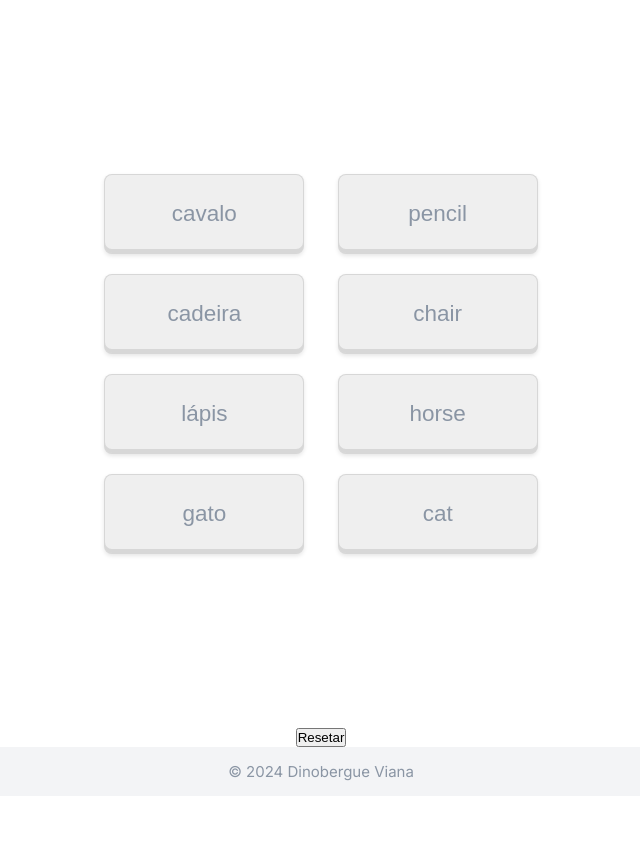
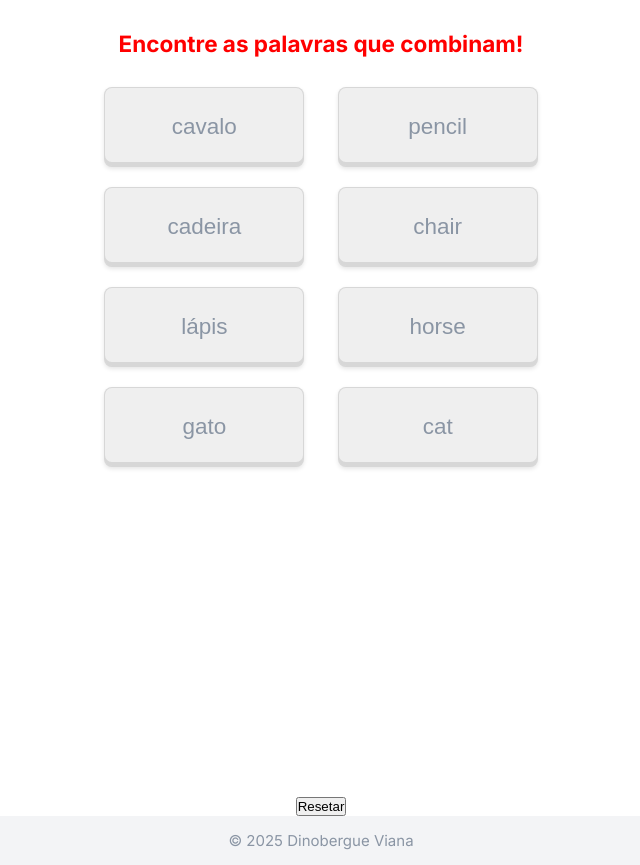
Before and after one commit to dinobergviana/meu-site, a Vue app: page /mini-game in a window 1280 px wide. Shown: the whole page, without its empty margins (319-959 px from the left). Before the commit the page ends 800 px from the top, so only its background shows below. Built offline with nearby package versions, Linux system fonts and the light colour scheme.

Commit message:
style: add title and change footer copyrights year

```diff
--- a/src/components/global/Footer.vue
+++ b/src/components/global/Footer.vue
@@ -1,7 +1,7 @@
 <template>
   <footer>
     <div class="footer-container">
-      <span>&#169; 2024 Dinobergue Viana</span>
+      <span>&#169; 2025 Dinobergue Viana</span>
     </div>
   </footer>
 </template>
--- a/src/pages/mini-game/index.vue
+++ b/src/pages/mini-game/index.vue
@@ -1,5 +1,9 @@
 <template>
   <div>
+    <div class="title-container">
+      <h1>Encontre as palavras que combinam!</h1>
+    </div>
+
     <div class="container">
       <div class="game-wrapper">
         <div class="column">
@@ -54,11 +58,22 @@ watch(win, (newWin) => {
 </script>
 
 <style scoped>
+.title-container {
+  padding: 2rem 0;
+  display: flex;
+  align-items: center;
+  justify-content: center;
+  background-color: var(--white);
+  color: red;
+  font-size: 1rem;
+}
+
 .container {
-  min-height: calc(91vh);
+  min-height: calc(100vh - 90px);
   background: var(--white);
   display: flex;
   align-items: center;
+  align-items: flex-start;
 }
 
 .game-wrapper {
```
